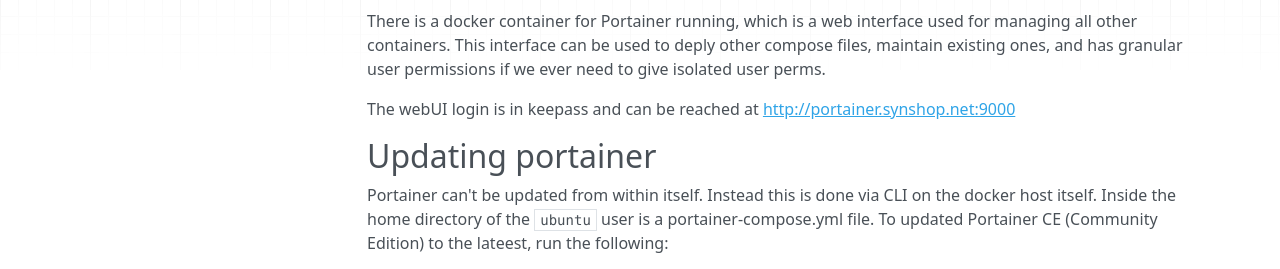
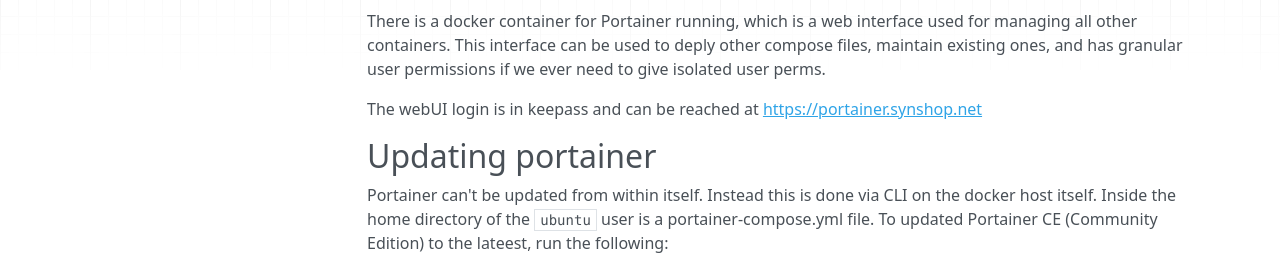
Before and after one commit to synshop/rtfm, an MkDocs documentation site: the page built from docs/admins/docker.md, in a window 1280 px wide and 1308 px high. Shown: the part 236-505 px from the top of the window. Built offline with MkDocs 1.6.1, drawn with Linux system fonts in a browser that asks for light colours; nearby versions of some CDN libraries; some of the changed lines change nothing that is shown.

Commit message:
Update docker.md

```diff
--- a/docs/admins/docker.md
+++ b/docs/admins/docker.md
@@ -6,7 +6,7 @@
 
 There is a docker container for Portainer running, which is a web interface used for managing all other containers. This interface can be used to deply other compose files, maintain existing ones, and has granular user permissions if we ever need to give isolated user perms.
 
-The webUI login is in keepass and can be reached at [http://portainer.synshop.net:9000](http://portainer.synshop.net:9000)
+The webUI login is in keepass and can be reached at [https://portainer.synshop.net](portainer.synshop.net)
 
 ## Updating portainer
 
```
